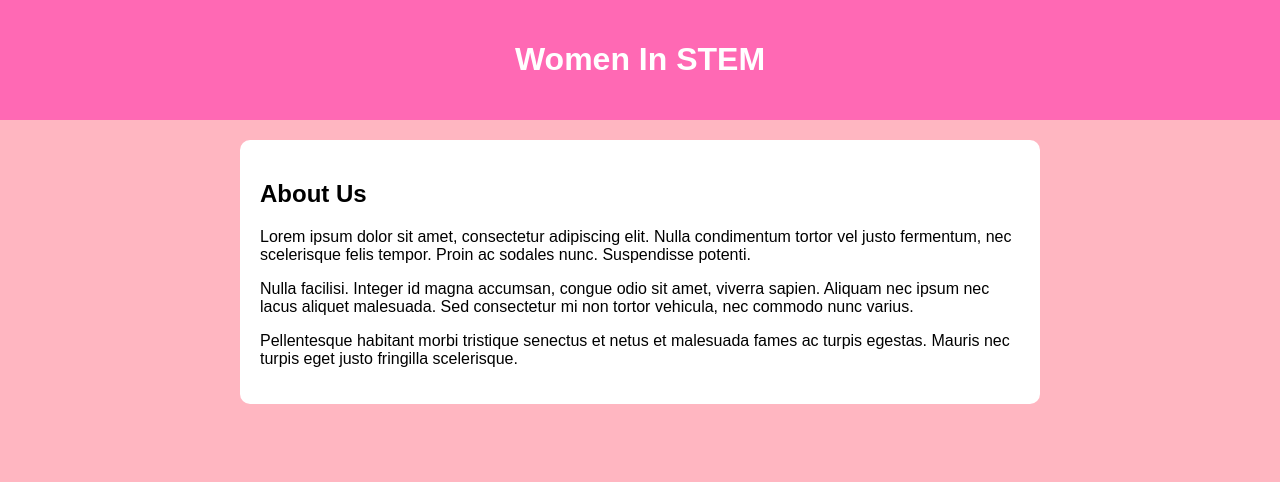
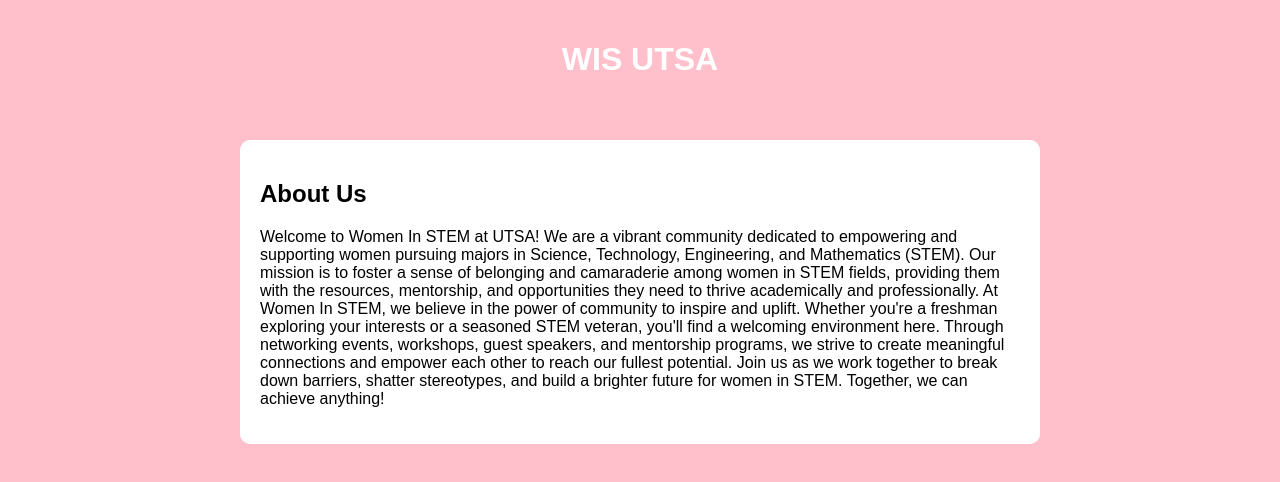
Before and after one commit to wisutsa/WISSite, a plain HTML site: page index.html in a window 1280 px wide. Drawn offline with Linux system fonts and the light colour scheme; a web font is replaced by a local one.

Commit message:
updated index html

```diff
--- a/index.html
+++ b/index.html
@@ -3,7 +3,7 @@
 <head>
     <meta charset="UTF-8">
     <meta name="viewport" content="width=device-width, initial-scale=1.0">
-    <title>Women In STEM</title>
+    <title>WOMEN IN STEM AT UTSA</title>
     <link rel="preconnect" href="https://fonts.googleapis.com">
     <link rel="preconnect" href="https://fonts.gstatic.com" crossorigin>
     <link href="https://fonts.googleapis.com/css2?family=Poetsen+One&display=swap" rel="stylesheet">
@@ -12,10 +12,10 @@
             margin: 0;
             padding: 0;
             font-family: 'Poetsen One', Arial, sans-serif; /* Adding the Poetsen One font */
-            background-color: #FFB6C1; /* Bubblegum pink background */
+            background-color: #FFC0CB; /* Bubblegum pink background */
         }
         header {
-            background-color: #FF69B4; /* Hot pink header */
+            background-color: #FFC0CB; /* Hot pink header */
             color: #fff;
             padding: 20px;
             text-align: center;
@@ -34,14 +34,14 @@
 </head>
 <body>
     <header>
-        <h1>Women In STEM</h1>
+        <h1>WIS UTSA</h1>
     </header>
     <div class="container">
         <section class="about-section">
             <h2>About Us</h2>
-            <p>Lorem ipsum dolor sit amet, consectetur adipiscing elit. Nulla condimentum tortor vel justo fermentum, nec scelerisque felis tempor. Proin ac sodales nunc. Suspendisse potenti.</p>
-            <p>Nulla facilisi. Integer id magna accumsan, congue odio sit amet, viverra sapien. Aliquam nec ipsum nec lacus aliquet malesuada. Sed consectetur mi non tortor vehicula, nec commodo nunc varius.</p>
-            <p>Pellentesque habitant morbi tristique senectus et netus et malesuada fames ac turpis egestas. Mauris nec turpis eget justo fringilla scelerisque.</p>
+            <p>Welcome to Women In STEM at UTSA! We are a vibrant community dedicated to empowering and supporting women pursuing majors in Science, Technology, Engineering, and Mathematics (STEM). Our mission is to foster a sense of belonging and camaraderie among women in STEM fields, providing them with the resources, mentorship, and opportunities they need to thrive academically and professionally.
+                At Women In STEM, we believe in the power of community to inspire and uplift. Whether you're a freshman exploring your interests or a seasoned STEM veteran, you'll find a welcoming environment here. Through networking events, workshops, guest speakers, and mentorship programs, we strive to create meaningful connections and empower each other to reach our fullest potential.
+                Join us as we work together to break down barriers, shatter stereotypes, and build a brighter future for women in STEM. Together, we can achieve anything!</p>
         </section>
     </div>
 </body>
```
